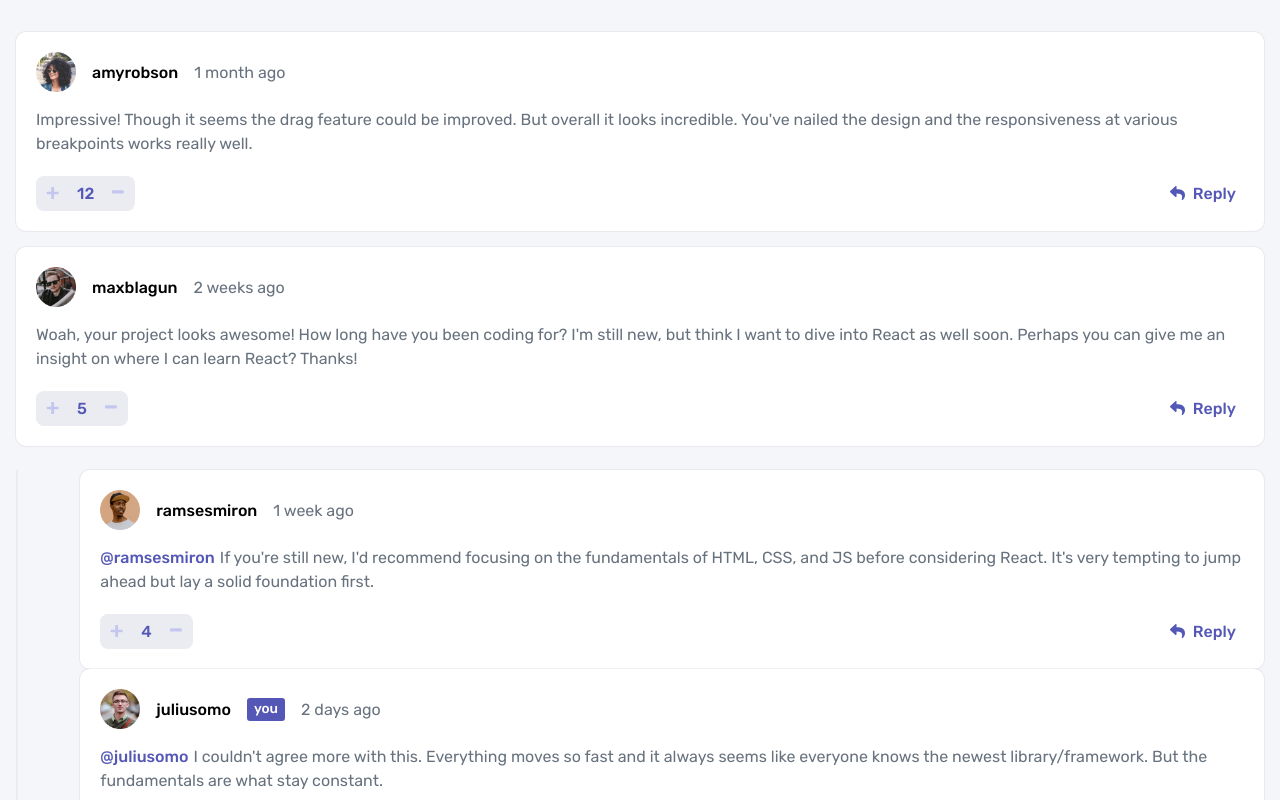
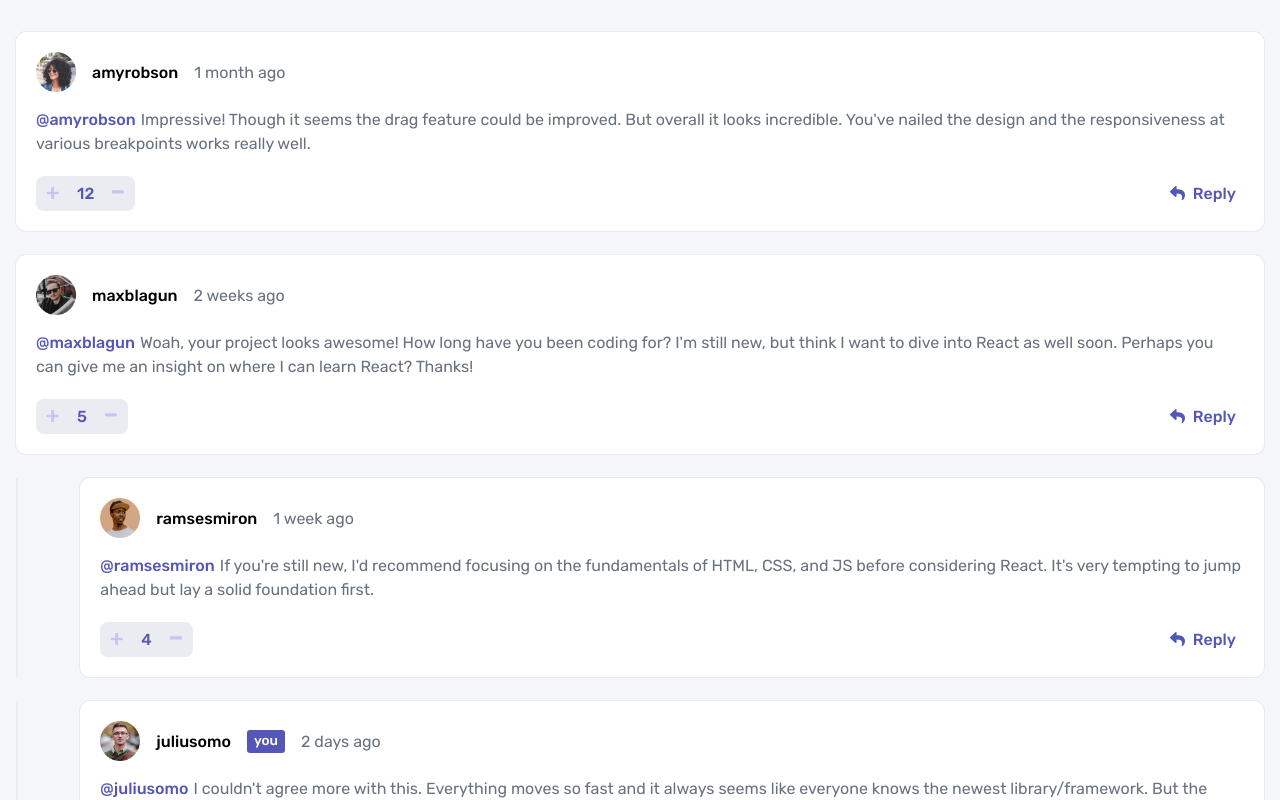
Before and after one commit to Jakelanghel/interactive-comments-section, a React (Vite) app: page / in a window 1280 px wide. Shown: the top 800 px of the page. Built offline with nearby package versions, Linux system fonts and the light colour scheme.

Commit message:
refactor

```diff
--- a/src/App.jsx
+++ b/src/App.jsx
@@ -1,34 +1,29 @@
-import React from "react";
+import React, { useState, useEffect } from "react";
 import { GlobalStyles } from "./components/shared/Global";
 import { images } from "./constants/images";
 import Comment from "./components/comment/Comment";
 import CommentInput from "./components/comment-input/CommentInput";
 import data from "./data.json";
-
-const commentElements = data.comments.map((comment) => {
-  const currentUser = data.currentUser.username;
-  return (
-    <Comment
-      key={comment.id}
-      img={comment.user.image.webp}
-      userName={comment.user.username}
-      date={comment.createdAt}
-      body={comment.content}
-      score={comment.score}
-      replies={comment.replies}
-      currentUser={currentUser}
-      icons={images}
-    />
-  );
-});
+import CommentBoard from "./components/comment-board/CommentBoard";
 
 function App() {
+  const [commentData, setCommentData] = useState(data);
+
   return (
     <>
       <GlobalStyles />
-      <div className="app">
-        {commentElements}
-        <CommentInput tstImg={data.currentUser.image.webp} />
+      <div className="app flex-col">
+        <CommentBoard
+          setCommentData={setCommentData}
+          commentArr={commentData.comments}
+          currentUser={commentData.currentUser.username}
+          images={images}
+        />
+        <CommentInput
+          tstImg={data.currentUser.image.webp}
+          setCommentData={setCommentData}
+          commentData={commentData}
+        />
       </div>
     </>
   );
--- a/src/components/add-comment/AddComment.Styled.js
+++ /dev/null
@@ -1,5 +0,0 @@
-import styled from "styled-components";
-
-export const StyledAddComment = styled.div`
-  width: 100%;
-`;
--- /dev/null
+++ b/src/components/comment-board/CommentBoard.jsx
@@ -0,0 +1,62 @@
+import React from "react";
+import Comment from "../comment/Comment";
+
+const CommentBoard = (props) => {
+  const { setCommentData, commentArr, currentUser, images } = props;
+
+  const commentElements = commentArr.map((comment) => {
+    return comment.replies.length === 0 ? (
+      <Comment
+        key={comment.id}
+        img={comment.user.image.webp}
+        userName={comment.user.username}
+        date={comment.createdAt}
+        body={comment.content}
+        score={comment.score}
+        replies={comment.replies}
+        currentUser={currentUser}
+        icons={images}
+        className="comment"
+        setCommentData={setCommentData}
+        id={comment.id}
+      />
+    ) : (
+      <div key={comment.id} className="flex-col">
+        <Comment
+          key={comment.id}
+          img={comment.user.image.webp}
+          userName={comment.user.username}
+          date={comment.createdAt}
+          body={comment.content}
+          score={comment.score}
+          replies={comment.replies}
+          currentUser={currentUser}
+          icons={images}
+          className="comment"
+          setCommentData={setCommentData}
+          id={comment.id}
+        />
+        {comment.replies.map((reply) => (
+          <div className="container-replies" key={reply.id}>
+            <Comment
+              img={reply.user.image.webp}
+              userName={reply.user.username}
+              date={reply.createdAt}
+              body={reply.content}
+              score={reply.score}
+              currentUser={currentUser}
+              icons={images}
+              className="reply"
+              setCommentData={setCommentData}
+              id={comment.id}
+            />
+          </div>
+        ))}
+      </div>
+    );
+  });
+
+  return <div className="flex-col">{commentElements}</div>;
+};
+
+export default CommentBoard;
--- a/src/components/comment/ContainerStyled.js
+++ b/src/components/comment/Comment.Styled.js
@@ -1,11 +1,11 @@
 import styled from "styled-components";
 
-export const StyledContainer = styled.div`
-  display: flex;
-  flex-direction: column;
-  justify-content: center;
-  align-items: center;
-  gap: 1.5rem;
+export const StyledComment = styled.div`
+  width: 100%;
+  .comment {
+    width: 100%;
+    min-width: 100%;
+  }
 
   .comment,
   .reply {
@@ -33,7 +33,7 @@ export const StyledContainer = styled.div`
     margin-bottom: 1rem;
   }
 
-  img {
+  .avatar-img {
     width: 40px;
     height: 40px;
   }
@@ -128,8 +128,4 @@ export const StyledContainer = styled.div`
   .delete-btn {
     color: var(--soft-red);
   }
-
-  .container-replies {
-    border-left: solid 2px var(--light-gray);
-  }
 `;
--- a/src/components/comment/Comment.jsx
+++ b/src/components/comment/Comment.jsx
@@ -1,61 +1,80 @@
 import React from "react";
-import { StyledContainer } from "./ContainerStyled";
+import { StyledComment } from "./Comment.Styled";
 import VoteActions from "./vote-actions/VoteActions";
-import Reply from "./reply/Reply";
 
 const Comment = (props) => {
-  const { img, userName, date, body, score, replies, currentUser, icons } =
-    props;
+  const {
+    img,
+    userName,
+    date,
+    body,
+    score,
+    currentUser,
+    icons,
+    className,
+    setCommentData,
+    id,
+  } = props;
 
-  const replyElements = replies.map((reply) => {
-    return (
-      <Reply
-        key={reply.id}
-        img={reply.user.image.webp}
-        userName={reply.user.username}
-        date={reply.createdAt}
-        body={reply.content}
-        score={reply.score}
-        currentUser={currentUser}
-        deleteIcon={icons.deleteIcon}
-        editIcon={icons.editIcon}
-        plusIcon={icons.plusIcon}
-        minusIcon={icons.minusIcon}
-        replyIcon={icons.replyIcon}
-      />
-    );
-  });
+  const isCurrUsr = currentUser === userName ? true : false;
 
   return (
-    <StyledContainer>
-      <div className="comment">
+    <StyledComment>
+      <div className={className}>
         <div className="header">
-          <img src={img} alt="" />
+          <img src={img} alt="" className="avatar-img" />
           <p className="user-name">{userName}</p>
+          {isCurrUsr ? <p className="usr-tag">you</p> : null}
           <p className="date">{date}</p>
         </div>
 
         <div className="container-body">
-          <p className="body">{body}</p>
+          <p className="body">
+            <span className="reply-tag">@{userName}</span>
+            {body}
+          </p>
         </div>
 
+        {isCurrUsr ? (
           <div className="container-actions">
             <VoteActions
               score={score}
               plusIcon={icons.plusIcon}
               minusIcon={icons.minusIcon}
+              setCommentData={setCommentData}
+              id={id}
+            />
+
+            <div className="container-usr-actions">
+              <button className="delete-btn">
+                <img src={icons.deleteIcon} alt="" /> delete
+              </button>
+              <button className="edit-btn">
+                <img src={icons.editIcon} alt="" /> edit
+              </button>
+            </div>
+          </div>
+        ) : (
+          <div className="container-actions">
+            <VoteActions
+              score={score}
+              plusIcon={icons.plusIcon}
+              minusIcon={icons.minusIcon}
+              setCommentData={setCommentData}
+              id={id}
             />
 
             <button className="reply-btn">
               <img src={icons.replyIcon} alt="" className="reply-img" /> reply
             </button>
           </div>
+        )}
       </div>
 
-      {replyElements.length > 0 ? (
+      {/* {replyElements.length > 0 ? (
         <div className="container-replies">{replyElements}</div>
-      ) : null}
-    </StyledContainer>
+      ) : null} */}
+    </StyledComment>
   );
 };
 
--- a/src/components/comment/reply/Reply.jsx
+++ /dev/null
@@ -1,73 +0,0 @@
-import React from "react";
-import { StyledContainer } from "../ContainerStyled";
-import VoteActions from "../vote-actions/VoteActions";
-
-const Reply = (props) => {
-  const {
-    img,
-    userName,
-    date,
-    body,
-    score,
-    currentUser,
-    deleteIcon,
-    editIcon,
-    plusIcon,
-    minusIcon,
-    replyIcon,
-  } = props;
-  const isCurrUsr = currentUser === userName ? true : false;
-
-  return (
-    <StyledContainer>
-      <div className="reply">
-        <div className="header">
-          <img src={img} alt="" />
-          <p className="user-name">{userName}</p>
-          {isCurrUsr ? <p className="usr-tag">you</p> : null}
-          <p className="date">{date}</p>
-        </div>
-
-        <div className="container-body">
-          <p className="body">
-            <span className="reply-tag">@{userName}</span>
-            {body}
-          </p>
-        </div>
-
-        {isCurrUsr ? (
-          <div className="container-actions">
-            <VoteActions
-              score={score}
-              plusIcon={plusIcon}
-              minusIcon={minusIcon}
-            />
-
-            <div className="container-usr-actions">
-              <button className="delete-btn">
-                <img src={deleteIcon} alt="" /> delete
-              </button>
-              <button className="edit-btn">
-                <img src={editIcon} alt="" /> edit
-              </button>
-            </div>
-          </div>
-        ) : (
-          <div className="container-actions">
-            <VoteActions
-              score={score}
-              plusIcon={plusIcon}
-              minusIcon={minusIcon}
-            />
-
-            <button className="reply-btn">
-              <img src={replyIcon} alt="" className="reply-img" /> reply
-            </button>
-          </div>
-        )}
-      </div>
-    </StyledContainer>
-  );
-};
-
-export default Reply;
--- a/src/components/comment/vote-actions/VoteActions.Styled.js
+++ b/src/components/comment/vote-actions/VoteActions.Styled.js
@@ -14,6 +14,10 @@ export const StyledVoteActions = styled.div`
     border: none;
   }
 
+  button:hover {
+    cursor: pointer;
+  }
+
   img {
     width: 13px;
     height: 13px;
--- a/src/components/comment/vote-actions/VoteActions.jsx
+++ b/src/components/comment/vote-actions/VoteActions.jsx
@@ -1,15 +1,32 @@
-import React from "react";
+import React, { useState } from "react";
+import CommentInput from "../../comment-input/CommentInput";
 import { StyledVoteActions } from "./VoteActions.Styled";
 
 const VoteActions = (props) => {
-  const { score, plusIcon, minusIcon } = props;
+  const { score, plusIcon, minusIcon, setCommentData, id } = props;
+
+  const addVote = (e) => {
+    setCommentData((oldData) => {
+      // const comments = oldData.comments.map((comment) => {
+      //   return comment.id !== id
+      //     ? comment
+      //     : { ...comment, score: comment.score + 1 };
+      // });
+
+      // ^^ this works but i need to figure out a way to add to the votes for replies
+
+      return { ...oldData, comments: comments };
+    });
+  };
+
+  const subVote = (e) => {};
   return (
     <StyledVoteActions>
-      <button>
+      <button onClick={addVote}>
         <img src={plusIcon} alt="" />
       </button>
-      <p className="score">{props.score}</p>
-      <button>
+      <p className="score">{score}</p>
+      <button onClick={subVote}>
         <img src={minusIcon} alt="" />
       </button>
     </StyledVoteActions>
--- a/src/components/shared/Global.js
+++ b/src/components/shared/Global.js
@@ -24,18 +24,34 @@ export const GlobalStyles = createGlobalStyle`
         font-family: 'Rubik', sans-serif;
     }
 
+    html,
+    body {
+        width: 100%;
+    }
+
     body {
         background-color: var(--very-light-gray);
     }
 
     .app {
+        width: 100%;
+        padding: 2rem 1rem;
+    }
+
+    .flex-col {
+        width: 100%;
         display: flex;
         flex-direction: column;
         align-items: center;
         justify-content: center;
-        gap: 1rem;
-        padding: 2rem 1rem;
+        gap: 1.5rem;
+    }
 
+    .container-replies {
+        border-left: solid 2px var(--light-gray);
+        display: flex;
+        flex-direction: column;
+        gap: 1.5rem;
     }
 
 
```
Also changed, not shown: src/components/add-comment/AddComment.js (deleted, +0 -7 lines), src/components/comment-input/CommentInput.jsx (+40 -3 lines). Lines whose indentation alone changed are shown as unchanged.
